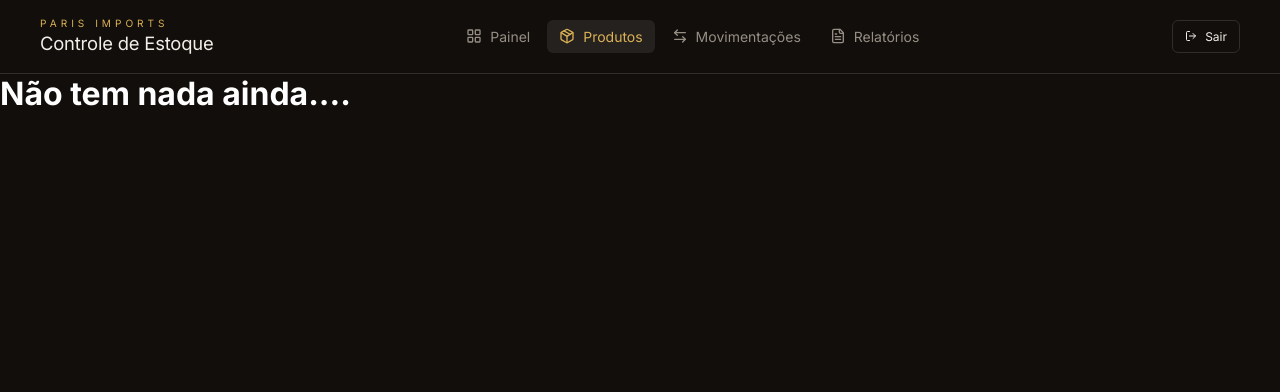
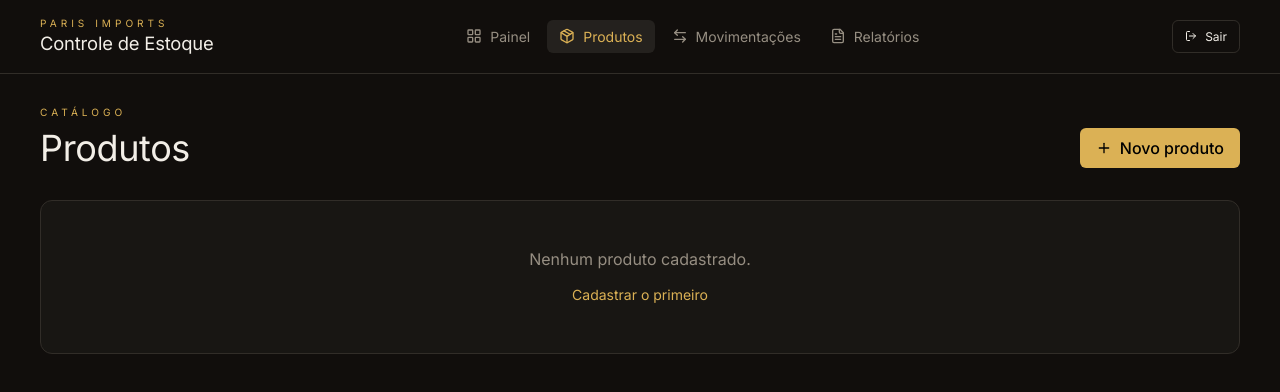
Before and after one commit to Arthursouzafut22/fluxo-mercadoria, a React (Vite) app: page /produtos in a window 1280 px wide. Shown: the top 392 px of the page. Built offline with nearby package versions, Linux system fonts and the light colour scheme; sample sign-in values are in the browser's storage.

Commit message:
Desenvolvendo, a rota de produtos, para cadatramento

```diff
--- /dev/null
+++ b/src/components/FormProduct/FormProduct.tsx
@@ -0,0 +1,61 @@
+import { Input } from "../Input/Input";
+import * as S from "./style";
+import type { FormProductProps } from "./type";
+
+
+export default function FormProduct({ closeModal }: FormProductProps) {
+  return (
+    <S.WrapperForm onClick={(e) => e.stopPropagation()}>
+      <h2>Novo produto</h2>
+      <S.Form>
+        <Input
+          label="NOME"
+          id="name"
+          required
+          // {...register("email", { required: true })}
+        />
+        <Input
+          label="Descrição"
+          id="description"
+          required
+          // {...register("email", { required: true })}
+        />
+
+        <S.BoxInputsFlex>
+          <Input
+            type="number"
+            label="Preço custo"
+            id="costprice"
+            required
+            // {...register("email", { required: true })}
+          />
+          <Input
+            type="number"
+            label="Preço venda"
+            id="sellingprice"
+            required
+            // {...register("email", { required: true })}
+          />
+        </S.BoxInputsFlex>
+        <S.BoxInputStock>
+          <Input
+            type="number"
+            label="Estoque inicial"
+            id="stock"
+            value={0}
+            required
+            // {...register("email", { required: true })}
+          />
+          <p>Registrado como entrada inicial no histórico.</p>
+        </S.BoxInputStock>
+
+        <S.BoxButton>
+          <S.Button color onClick={closeModal}>
+            Cancelar
+          </S.Button>
+          <S.Button>Salvar</S.Button>
+        </S.BoxButton>
+      </S.Form>
+    </S.WrapperForm>
+  );
+}
--- /dev/null
+++ b/src/components/FormProduct/style.ts
@@ -0,0 +1,80 @@
+import styled from "styled-components";
+import { COLORS } from "../../styles/Colors";
+
+export const WrapperForm = styled.div`
+  /* padding: calc(0.25rem * 12); */
+  border-radius: calc(0.5rem + 4px);
+  background-color: ${COLORS.primary_card};
+  border: 1px solid #312d28;
+  max-width: 28rem;
+  width: 100%;
+  padding: calc(0.25rem * 6);
+
+  h2 {
+    font-size: 1.5rem;
+    line-height: calc(2 / 1.5);
+    margin-bottom: calc(0.25rem * 5);
+    letter-spacing: -0.01em;
+    color: ${COLORS.primary_font_foreground};
+  }
+`;
+
+export const Form = styled.form`
+  input {
+    font-size: 0.875rem;
+    line-height: calc(1.25 / 0.875);
+    padding-block: calc(0.25rem * 2);
+    padding-inline: calc(0.25rem * 3);
+    border: 1px solid #312d28;
+    color: ${COLORS.primary_font_foreground};
+  }
+`;
+
+export const BoxInputsFlex = styled.div`
+  display: flex;
+  align-items: center;
+  gap: calc(0.25rem * 3);
+`;
+
+export const BoxInputStock = styled.div`
+  margin-bottom: 17px;
+
+  div {
+    margin-bottom: 0px;
+  }
+  p {
+    font-size: 10px;
+    color: ${COLORS.primary_font_color};
+    margin-top: calc(0.25rem * 1);
+  }
+`;
+
+export const BoxButton = styled.div`
+  display: flex;
+  align-items: center;
+  justify-content: space-between;
+  gap: calc(0.25rem * 2);
+  padding-top: calc(0.25rem * 2);
+`;
+
+export const Button = styled.button<{ color?: boolean }>`
+  font-weight: 500;
+  width: 100%;
+  font-size: 0.875rem;
+  /* margin-top: calc(0.25rem * 4); */
+  line-height: calc(1.25 / 0.875);
+  cursor: pointer;
+  border: none;
+  background-color: ${({ color }) =>
+    color ? "#00000000" : COLORS.primary_yellow};
+  padding-block: calc(0.25rem * 2);
+  border: 1px solid ${({ color }) => color && "#312d28"};
+  padding-block: calc(0.25rem * 2.5);
+  border-radius: calc(0.5rem - 2px);
+  color: ${({ color }) => color && COLORS.primary_font_foreground};
+  transition: 0.2s;
+
+  &:hover {
+    background-color: ${({ color }) => color && COLORS.primary_input};
+  }
+`;
--- /dev/null
+++ b/src/components/FormProduct/type.ts
@@ -0,0 +1,3 @@
+export type FormProductProps = {
+  closeModal: () => void;
+};
--- /dev/null
+++ b/src/components/LayoutModal/LayoutModal.tsx
@@ -0,0 +1,9 @@
+import * as S from "./style";
+import type { LayoutModalProps } from "./type";
+
+export default function LayoutModal({
+  children,
+  closeModal,
+}: LayoutModalProps) {
+  return <S.Layout onClick={closeModal}>{children}</S.Layout>;
+}
--- /dev/null
+++ b/src/components/LayoutModal/style.ts
@@ -0,0 +1,14 @@
+import styled from "styled-components";
+
+export const Layout = styled.div`
+  position: fixed;
+  background-color: red;
+  inset: calc(0.25rem * 0);
+  display: flex;
+  align-items: center;
+  justify-content: center;
+  z-index: 50;
+  padding: calc(0.25rem * 4);
+  background-color: rgba(10, 10, 9, 0.75);
+  backdrop-filter: blur(16px);
+`;
--- /dev/null
+++ b/src/components/LayoutModal/type.ts
@@ -0,0 +1,6 @@
+import type { ReactNode } from "react";
+
+export type LayoutModalProps = {
+  children: ReactNode;
+  closeModal: () => void;
+};
--- a/src/pages/Products/Products.tsx
+++ b/src/pages/Products/Products.tsx
@@ -1,9 +1,42 @@
+import { Activity, useState } from "react";
+import FormProduct from "../../components/FormProduct/FormProduct";
+import LayoutModal from "../../components/LayoutModal/LayoutModal";
+import PageHeader from "../../components/PageHeader/PageHeader";
 import * as S from "./style";
+import { FiPlus } from "react-icons/fi";
 
 export default function Products() {
+  const [active, setActive] = useState(false);
+
+  function openModal() {
+    setActive(true);
+  }
+
+  function closeModal() {
+    setActive(false);
+  }
+
   return (
     <S.Main>
-      <h1 style={{color:"#fff"}}>Não tem nada ainda....</h1>
+      <S.Wrapper>
+        <S.Div>
+          <PageHeader title={"Produtos"} subtitle={"Catálogo"} />
+          <S.Button onClick={openModal}>
+            <FiPlus />
+            Novo produto
+          </S.Button>
+        </S.Div>
+
+        <S.EmptyState>
+          <p>Nenhum produto cadastrado.</p>
+          <button onClick={openModal}>Cadastrar o primeiro</button>
+        </S.EmptyState>
+      </S.Wrapper>
+      <Activity mode={active ? "visible" : "hidden"}>
+        <LayoutModal closeModal={closeModal}>
+          <FormProduct closeModal={closeModal} />
+        </LayoutModal>
+      </Activity>
     </S.Main>
   );
 }
--- a/src/pages/Products/style.ts
+++ b/src/pages/Products/style.ts
@@ -1,3 +1,62 @@
 import styled from "styled-components";
+import { COLORS } from "../../styles/Colors";
 
 export const Main = styled.main``;
+
+export const Wrapper = styled.div`
+  max-width: 78rem;
+  margin: 0 auto;
+  padding: 1rem 1.5rem;
+`;
+
+export const Div = styled.div`
+  display: flex;
+  align-items: end;
+  justify-content: space-between;
+`;
+
+export const Button = styled.div`
+  display: flex;
+  align-items: center;
+  justify-content: center;
+  gap: calc(0.25rem * 2);
+  font-weight: 500;
+  /* color: ${"#0a0704"}; */
+  background-color: ${COLORS.primary_yellow};
+  padding-block: calc(0.25rem * 2.5);
+  padding-inline: calc(0.25rem * 4);
+  border-radius: calc(0.5rem - 2px);
+  cursor: pointer;
+  transition: 0.1s;
+
+  &:hover {
+    opacity: 0.9;
+  }
+`;
+
+export const EmptyState = styled.div`
+  padding: calc(0.25rem * 12);
+  border-radius: calc(0.5rem + 4px);
+  background-color: ${COLORS.primary_card};
+  border: 1px solid #312d28;
+  text-align: center;
+  margin-top: calc(0.25rem * 8);
+
+  p {
+    color: ${COLORS.primary_font_color};
+  }
+
+  button {
+    font-size: 0.875rem;
+    margin-top: calc(0.25rem * 4);
+    line-height: calc(1.25 / 0.875);
+    cursor: pointer;
+    border: none;
+    background-color: transparent;
+    color: ${COLORS.primary_yellow};
+
+    &:hover {
+      text-decoration: underline;
+    }
+  }
+`;
```
